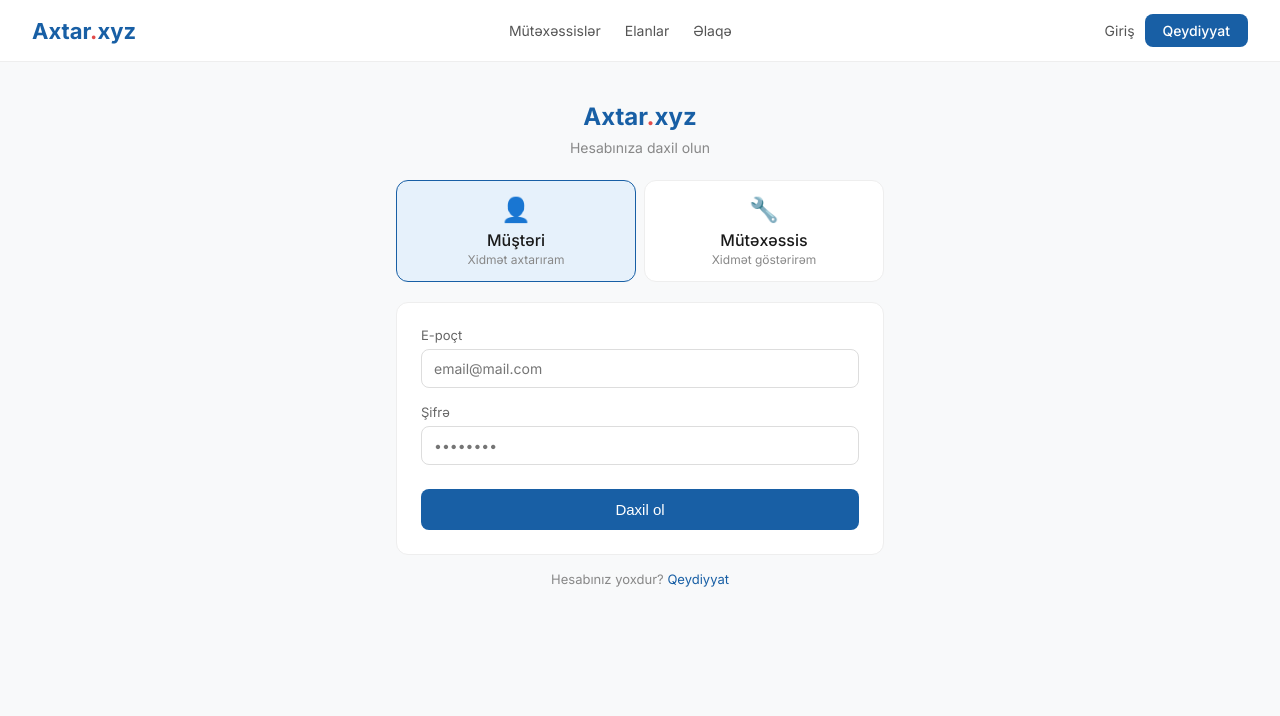
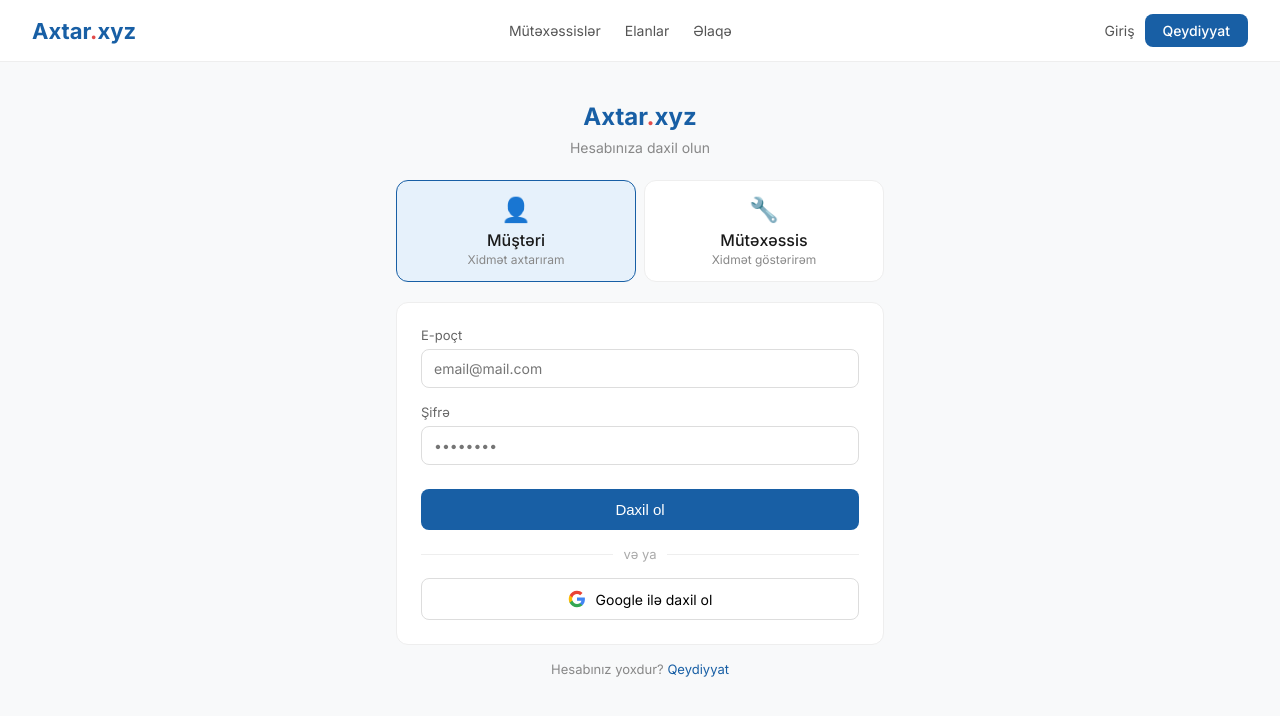
Before and after one commit to aibotsitemaker/axtar-xyz, a React (Create React App) app: page /giris in a window 1280 px wide. Shown: the top 716 px of the page. Built offline with nearby package versions, Linux system fonts and the light colour scheme; no server answers.

Commit message:
google ile giris elave edildi

```diff
--- a/src/pages/Giris.js
+++ b/src/pages/Giris.js
@@ -14,6 +14,13 @@
     const { error } = await supabase.auth.signInWithPassword({ email: form.email, password: form.sifre })
     if (error) { setError('E-poçt və ya şifrə yanlışdır'); setLoading(false); return }
     navigate('/dashboard')
+  }
+
+  const googleIleGiris = async () => {
+    await supabase.auth.signInWithOAuth({
+      provider: 'google',
+      options: { redirectTo: 'https://www.axtar.xyz/dashboard' }
+    })
   }
 
   return (
@@ -40,6 +47,22 @@
           <input className="form-input" type="password" placeholder="••••••••" value={form.sifre} onChange={e => setForm({ ...form, sifre: e.target.value })} onKeyDown={e => e.key === 'Enter' && daxilOl()} />
         </div>
         <button onClick={daxilOl} className="form-btn" disabled={loading}>{loading ? 'Gözləyin...' : 'Daxil ol'}</button>
+
+        <div style={{ display: 'flex', alignItems: 'center', gap: 10, margin: '16px 0' }}>
+          <div style={{ flex: 1, height: 1, background: '#eee' }} />
+          <span style={{ fontSize: 13, color: '#aaa' }}>və ya</span>
+          <div style={{ flex: 1, height: 1, background: '#eee' }} />
+        </div>
+
+        <button onClick={googleIleGiris} style={{ width: '100%', background: '#fff', border: '1px solid #ddd', padding: '11px', borderRadius: 8, fontSize: 14, cursor: 'pointer', display: 'flex', alignItems: 'center', justifyContent: 'center', gap: 10, fontFamily: 'inherit' }}>
+          <svg width="18" height="18" viewBox="0 0 24 24">
+            <path fill="#4285F4" d="M22.56 12.25c0-.78-.07-1.53-.2-2.25H12v4.26h5.92c-.26 1.37-1.04 2.53-2.21 3.31v2.77h3.57c2.08-1.92 3.28-4.74 3.28-8.09z"/>
+            <path fill="#34A853" d="M12 23c2.97 0 5.46-.98 7.28-2.66l-3.57-2.77c-.98.66-2.23 1.06-3.71 1.06-2.86 0-5.29-1.93-6.16-4.53H2.18v2.84C3.99 20.53 7.7 23 12 23z"/>
+            <path fill="#FBBC05" d="M5.84 14.09c-.22-.66-.35-1.36-.35-2.09s.13-1.43.35-2.09V7.07H2.18C1.43 8.55 1 10.22 1 12s.43 3.45 1.18 4.93l2.85-2.22.81-.62z"/>
+            <path fill="#EA4335" d="M12 5.38c1.62 0 3.06.56 4.21 1.64l3.15-3.15C17.45 2.09 14.97 1 12 1 7.7 1 3.99 3.47 2.18 7.07l3.66 2.84c.87-2.6 3.3-4.53 6.16-4.53z"/>
+          </svg>
+          Google ilə daxil ol
+        </button>
       </div>
       <p className="form-switch">Hesabınız yoxdur? <Link to="/qeydiyyat">Qeydiyyat</Link></p>
     </div>
--- a/src/pages/Qeydiyyat.js
+++ b/src/pages/Qeydiyyat.js
@@ -26,6 +26,13 @@
     navigate('/dashboard')
   }
 
+  const googleIleQeydiyyat = async () => {
+    await supabase.auth.signInWithOAuth({
+      provider: 'google',
+      options: { redirectTo: 'https://www.axtar.xyz/dashboard' }
+    })
+  }
+
   return (
     <div className="form-wrap">
       <Link to="/" className="form-logo">Axtar<span style={{ color: '#E24B4A' }}>.</span>xyz</Link>
@@ -41,6 +48,26 @@
       </div>
       <div className="form-card">
         {error && <div className="form-error">{error}</div>}
+
+        {rol === 'musteri' && (
+          <>
+            <button onClick={googleIleQeydiyyat} style={{ width: '100%', background: '#fff', border: '1px solid #ddd', padding: '11px', borderRadius: 8, fontSize: 14, cursor: 'pointer', display: 'flex', alignItems: 'center', justifyContent: 'center', gap: 10, fontFamily: 'inherit', marginBottom: 16 }}>
+              <svg width="18" height="18" viewBox="0 0 24 24">
+                <path fill="#4285F4" d="M22.56 12.25c0-.78-.07-1.53-.2-2.25H12v4.26h5.92c-.26 1.37-1.04 2.53-2.21 3.31v2.77h3.57c2.08-1.92 3.28-4.74 3.28-8.09z"/>
+                <path fill="#34A853" d="M12 23c2.97 0 5.46-.98 7.28-2.66l-3.57-2.77c-.98.66-2.23 1.06-3.71 1.06-2.86 0-5.29-1.93-6.16-4.53H2.18v2.84C3.99 20.53 7.7 23 12 23z"/>
+                <path fill="#FBBC05" d="M5.84 14.09c-.22-.66-.35-1.36-.35-2.09s.13-1.43.35-2.09V7.07H2.18C1.43 8.55 1 10.22 1 12s.43 3.45 1.18 4.93l2.85-2.22.81-.62z"/>
+                <path fill="#EA4335" d="M12 5.38c1.62 0 3.06.56 4.21 1.64l3.15-3.15C17.45 2.09 14.97 1 12 1 7.7 1 3.99 3.47 2.18 7.07l3.66 2.84c.87-2.6 3.3-4.53 6.16-4.53z"/>
+              </svg>
+              Google ilə qeydiyyat
+            </button>
+            <div style={{ display: 'flex', alignItems: 'center', gap: 10, marginBottom: 16 }}>
+              <div style={{ flex: 1, height: 1, background: '#eee' }} />
+              <span style={{ fontSize: 13, color: '#aaa' }}>və ya email ilə</span>
+              <div style={{ flex: 1, height: 1, background: '#eee' }} />
+            </div>
+          </>
+        )}
+
         <div className="form-row">
           <div className="form-group"><label className="form-label">Ad *</label><input className="form-input" placeholder="Adınız" value={form.ad} onChange={e => setForm({...form,ad:e.target.value})} /></div>
           <div className="form-group"><label className="form-label">Soyad</label><input className="form-input" placeholder="Soyadınız" value={form.soyad} onChange={e => setForm({...form,soyad:e.target.value})} /></div>
```
